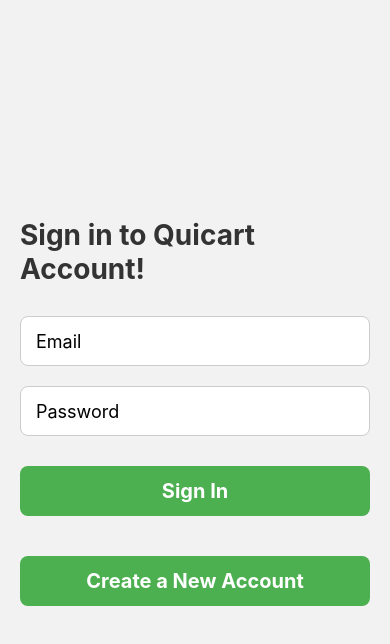
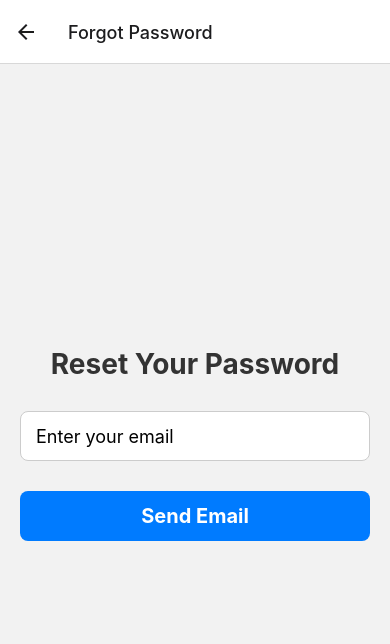
Before and after one commit to Keerten/QuicartShoppingApp, a React Native app: screen /ForgotPassword in a window 390 px wide. Shown: the top 644 px of the page. Built offline with nearby package versions, Linux system fonts and the light colour scheme.

Commit message:
Add forget password functionality

```diff
--- a/App.js
+++ b/App.js
@@ -5,6 +5,7 @@
 import SignUpScreen from "./Screens/SignUpView"; // Sign-up screen
 import AddProduct from "./Screens/AddProduct"; // Add product screen
 import TabNavigator from "./TabNavigator"; // Tab navigator
+import ForgotPassword from "./Screens/ForgotPassword";
 
 const Stack = createStackNavigator();
 
@@ -26,6 +27,12 @@
           options={{ title: "Sign Up" }}
         />
 
+        <Stack.Screen
+          name = "ForgotPassword"
+          component={ForgotPassword}
+          options={{title : "Forgot Password"}}
+        />
+
         {/* AddProduct Screen */}
         <Stack.Screen
           name="AddProduct"
--- /dev/null
+++ b/Screens/ForgotPassword.js
@@ -0,0 +1,115 @@
+import React, { useState } from "react";
+import {
+  Text,
+  TextInput,
+  View,
+  StyleSheet,
+  Pressable,
+  Alert,
+} from "react-native";
+import { auth } from "../Configs/FirebaseConfig"; // Assuming Firebase is configured
+import { sendPasswordResetEmail } from "firebase/auth";
+
+const ForgotPasswordScreen = ({ navigation }) => {
+  const [email, setEmail] = useState("");
+
+  // Method to send password reset email
+  const onSendPasswordResetEmail = async () => {
+    if (!email.includes("@")) {
+      Alert.alert("Invalid Email", "Please enter a valid email address.");
+      return;
+    }
+
+    try {
+      await sendPasswordResetEmail(auth, email);
+      Alert.alert(
+        "Reset Email Sent",
+        `A password reset link has been sent to ${email}. Please check your inbox to reset your password.`
+      );
+      navigation.navigate("SignIn"); // Navigate back to SignIn after sending the email
+    } catch (error) {
+      handlePasswordResetError(error);
+    }
+  };
+
+  const handlePasswordResetError = (error) => {
+    switch (error.code) {
+      case "auth/user-not-found":
+        Alert.alert(
+          "User Not Found",
+          "No account found with the provided email address."
+        );
+        break;
+      case "auth/invalid-email":
+        Alert.alert("Invalid Email", "The email address format is incorrect.");
+        break;
+      default:
+        Alert.alert(
+          "Error",
+          "An unexpected error occurred. Please try again later."
+        );
+        break;
+    }
+  };
+
+  return (
+    <View style={styles.container}>
+      <Text style={styles.title}>Reset Your Password</Text>
+      <TextInput
+        style={styles.inputStyle}
+        placeholder="Enter your email"
+        textContentType="emailAddress"
+        keyboardType="email-address"
+        autoCapitalize="none"
+        value={email}
+        onChangeText={setEmail}
+      />
+      <Pressable style={styles.buttonStyle} onPress={onSendPasswordResetEmail}>
+        <Text style={styles.buttonTextStyle}>Send Email</Text>
+      </Pressable>
+    </View>
+  );
+};
+
+export default ForgotPasswordScreen;
+
+const styles = StyleSheet.create({
+  container: {
+    flex: 1,
+    justifyContent: "center",
+    alignItems: "center",
+    backgroundColor: "#f2f2f2",
+    padding: 20,
+  },
+  title: {
+    fontSize: 28,
+    fontWeight: "bold",
+    marginBottom: 20,
+    color: "#333",
+  },
+  inputStyle: {
+    width: "100%",
+    height: 50,
+    marginVertical: 10,
+    paddingHorizontal: 15,
+    borderColor: "#ccc",
+    borderWidth: 1,
+    borderRadius: 8,
+    backgroundColor: "#fff",
+    fontSize: 18,
+  },
+  buttonStyle: {
+    width: "100%",
+    height: 50,
+    marginVertical: 20,
+    backgroundColor: "#007bff",
+    justifyContent: "center",
+    alignItems: "center",
+    borderRadius: 8,
+  },
+  buttonTextStyle: {
+    fontWeight: "bold",
+    color: "#fff",
+    fontSize: 20,
+  },
+});
--- a/Screens/SignInView.js
+++ b/Screens/SignInView.js
@@ -78,6 +78,10 @@
     navigation.navigate("SignUp");
   };
 
+  const onForgotPasswordClicked = () => {
+    navigation.navigate("ForgotPassword");
+  };
+
   return (
     <View style={styles.container}>
       <Text style={styles.title}>Sign in to Quicart Account!</Text>
@@ -101,11 +105,17 @@
         value={password}
         onChangeText={setPassword}
       />
+
       <Pressable style={styles.buttonStyle} onPress={onSignInClicked}>
         <Text style={styles.buttonTextStyle}>Sign In</Text>
       </Pressable>
-      <Pressable style={styles.buttonStyle} onPress={onSignUpClicked}>
-        <Text style={styles.buttonTextStyle}>Create a New Account</Text>
+
+      <Pressable style={styles.clearButtonStyle} onPress={onForgotPasswordClicked}>
+        <Text style={styles.clearButtonTextStyle}>Forgot Password?</Text>
+      </Pressable>
+
+      <Pressable style={styles.clearButtonStyle} onPress={onSignUpClicked}>
+        <Text style={styles.clearButtonTextStyle2}>Don't have an account? Sign Up</Text>
       </Pressable>
     </View>
   );
@@ -152,4 +162,15 @@
     color: "#fff",
     fontSize: 20,
   },
+  clearButtonStyle: {
+    marginBottom: 20,
+  },
+  clearButtonTextStyle: {
+    color: "#007BFF",
+    fontSize: 16,
+  },
+  clearButtonTextStyle2: {
+    color: "#FFA500",
+    fontSize: 16,
+  }
 });
```
